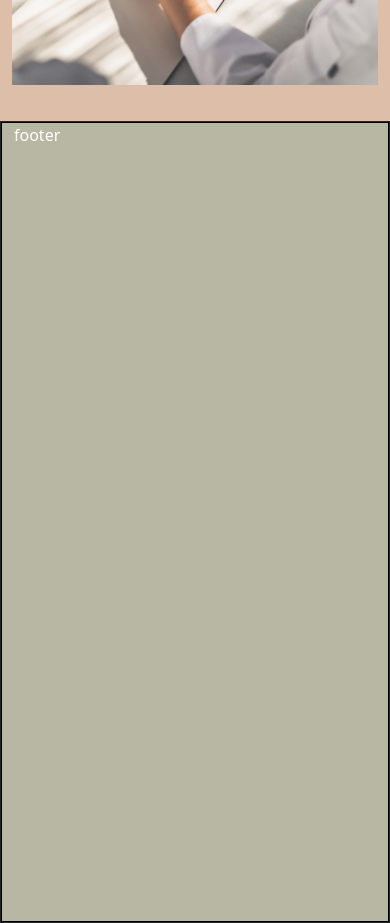
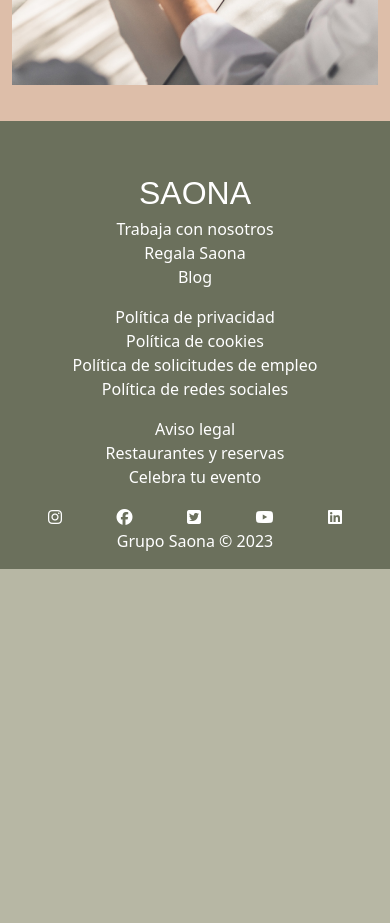
Before and after one commit to RamonFolguera/rfc-geekshubs-fsd-val-proyecto2-26012023, a plain HTML site: page index.html in a window 390 px wide. Shown: the part 2360-3283 px from the top of the page. After the commit the page ends 2929 px from the top, so only its background shows below. Drawn offline with nearby package versions, Linux system fonts and the light colour scheme; files whose address does not match are found by name; a web font is replaced by a local one.

Commit message:
Añadido el footer

```diff
--- a/css/style.css
+++ b/css/style.css
@@ -61,6 +61,8 @@
     background-color: none;
     text-decoration: none;
 }
+
+
 
 /* La class responsive se añado al topnav con JS cuando el usuario hace click en el icono. Esta class hace que los links del navbar aparezcan como un dropdown solo cuando se acciona el icono haciendo que se vea bien el navbar con el logo y el botón del idioma en cuanto a composición. */
 
@@ -171,13 +173,26 @@
         transition-duration: 1s;
 }
 
-@media (min-width: 992px) {
-    .topnav  {
-        background-color: red;
+.footer {
+    background-color: var(--dark-olive);
 }
 
+.footer ul a {
+    list-style: none;
+    text-decoration: none;
+}
+
+.footer ul {
+    list-style: none;
+}
+
+
+@media (min-width: 992px) {
     .behind-img {
         width: 90vw;
+    }
+    .footer i {
+        font-size: 1.3rem;
     }
 }
 
@@ -186,6 +201,8 @@
 .topnav a.icon {
     display: none;
 }
+
+/* Le damos display para que aparezca cuando pasamos de small screen a screens mayores */
 .topnav a, .dropdown1 .dropbtn {
     display: block;
     padding: 14px 16px;
@@ -195,19 +212,19 @@
     background-color: none;
 }
 
-/* Style the dropdown button to fit inside the topnav */
 .dropdown1 .dropbtn {
     border: none;
     outline: none;
     color: var(--white);
     padding: 14px 16px;
+    background: none;
 }
 
-/* Style the dropdown content (hidden by default) */
 .dropdown-content {
+    border-radius: 5px;
     display: none;
     position: absolute;
-    background-color: red;
+    background-color: var(--white);
     min-width: 160px;
     box-shadow: 0px 8px 16px 0px rgba(226, 2, 2, 0.2);
     z-index: 1;
@@ -215,7 +232,7 @@
 
 /* Style the links inside the dropdown */
 .dropdown-content a {
-    color: var(--white);
+    color: var(--dark-blue);
     padding: 12px 16px;
     text-decoration: none;
     display: block;
@@ -236,6 +253,7 @@
 /* Añadido background más oscuro en topnav links y dropdown button en hover */
 .topnav a:hover, .dropdown1:hover, .dropbtn:hover, .globe-link:hover {
     background-color: #555;
+    border-radius: 5px;
 }
 
 .behind-img-1, .behind-img-2, .behind-img-3 {
--- a/index.html
+++ b/index.html
@@ -24,7 +24,7 @@
         <div class="container-fluid">
             <ul class="col-12 col-sm-2 col-lg-4 nav-1 navbar-nav text-lg-start text-sm-start text-center ms-0 pt-0 pt-sm-5 pt-lg-5 ms-sm-5 ms-lg-5">
                 <li class="nav-item ">
-                    <a href="" class="nav-link text-white brand-name ms-0 ms-lg-5 ms-sm-1">SAONA</a>
+                    <a href="./index.html" class="nav-link text-white brand-name ms-0 ms-lg-5 ms-sm-1">SAONA</a>
                 </li>
             </ul>
             <ul class="col-6 col-sm-8 col-lg-6 nav-2 navbar-nav text-lg-start text-sm-start text-center pt-5 d-flex justify-content-center topnav" id="myTopnav">
@@ -47,8 +47,8 @@
                 <li class="dropdown nav-item globe-link text-center text-sm-end text-lg-end">
                     <a href="" class="nav-link text-white dropdown-toggle " role="button" data-bs-toggle="dropdown" aria-expanded="false"><i class="fa-solid fa-globe"></i></a>
                     <ul class="dropdown-menu dropdown-menu-end">
-                        <li><a class="dropdown-item" href="#">Español</a></li>
-                        <li><a class="dropdown-item" href="#">English</a></li>
+                        <li><a class="dropdown-item" href="./index.html">Español</a></li>
+                        <li><a class="dropdown-item" href="./pages/enProgreso.html">English</a></li>
                     </ul>
                 </li>
             </ul>
@@ -123,9 +123,67 @@
     </div>
 
     <!-- Container 7. Footer-->
-    <div class="container-fluid footer">
-        <div class="row border border-dark">
-            <div class="section section-5col text-white">footer</div>
+    <div class="container-fluid footer pt-5">
+        <div class="row">
+            <div class="col-12 col-sm-4 col-lg-3 text-white text-center ">
+                <a href="./index.html" class="nav-link text-white brand-name ms-0 ms-lg-5 ms-sm-1">SAONA</a>
+            </div>
+            <ul class="col-12 col-sm-4 col-lg-2 text-white text-center">
+                <li>
+                    <a class='text-white' href="./pages/enProgreso.html">Trabaja con nosotros</a>
+                </li>
+                <li>
+                    <a class='text-white' href="./pages/enProgreso.html">Regala Saona</a>
+                </li>
+                <li>
+                    <a class='text-white' href="./pages/enProgreso.html">Blog</a>
+                </li>
+            </ul>
+            <ul class="col-12 col-sm-4 col-lg-2 text-white text-center">
+                <li>
+                    <a class='text-white' href="./pages/enProgreso.html">Política de privacidad</a>
+                </li>
+                <li>
+                    <a class='text-white' href="./pages/enProgreso.html">Política de cookies</a>
+                </li>
+                <li>
+                    <a class='text-white' href="./pages/enProgreso.html">Política de solicitudes de empleo</a>
+                </li>
+                <li>
+                    <a class='text-white' href="./pages/enProgreso.html">Política de redes sociales</a>
+                </li>
+            </ul>
+            <ul class="col-12 col-sm-6 col-lg-2 text-white text-center">
+                <li>
+                    <a class='text-white' href="./pages/enProgreso.html">Aviso legal</a>
+                </li>
+                <li>
+                    <a class='text-white' href="./pages/restaurantes.html">Restaurantes y reservas</a>
+                </li>
+                <li>
+                    <a class='text-white' href="./pages/enProgreso.html">Celebra tu evento</a>
+                </li>
+            </ul>
+            <ul class="col-12 col-sm-6 col-lg-3 text-white text-center d-flex flex-column justify-content-center ps-5 pe-5">
+                <div class="d-flex justify-content-between pe-lg-5 ps-lg-5">
+                    <li>
+                        <a class='text-white' href="https://www.instagram.com/gruposaona/"><i class="fa-brands fa-instagram"></i></a>
+                    </li>
+                    <li>
+                        <a class='text-white' href="https://www.facebook.com/gruposaona"><i class="fa-brands fa-facebook"></i></a>
+                    </li>
+                    <li>
+                        <a class='text-white' href="https://twitter.com/gruposaona"><i class="fa-brands fa-square-twitter"></i></a>
+                    </li>
+                    <li>
+                        <a class='text-white' href="https://www.youtube.com/channel/UCGLdWRKW_jU9vZS8wz8Ti6g/featured"><i class="fa-brands fa-youtube"></i></a>
+                    </li>
+                    <li>
+                        <a class='text-white' href="https://www.linkedin.com/company/grupo-saona"><i class="fa-brands fa-linkedin"></i></a>
+                    </li>
+                </div>
+                <div>Grupo Saona © 2023</div>
+            </ul>
         </div>
     </div>
 
```
Lines whose indentation alone changed are shown as unchanged.
